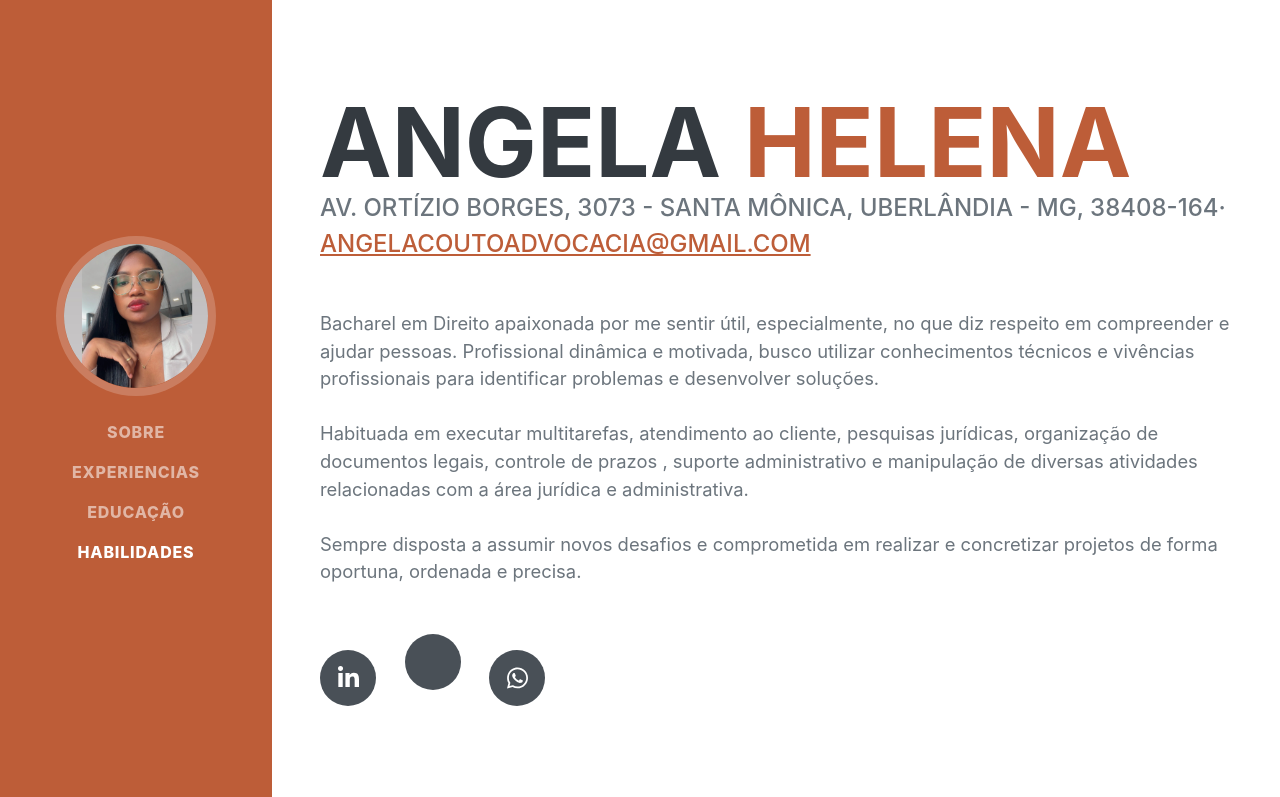
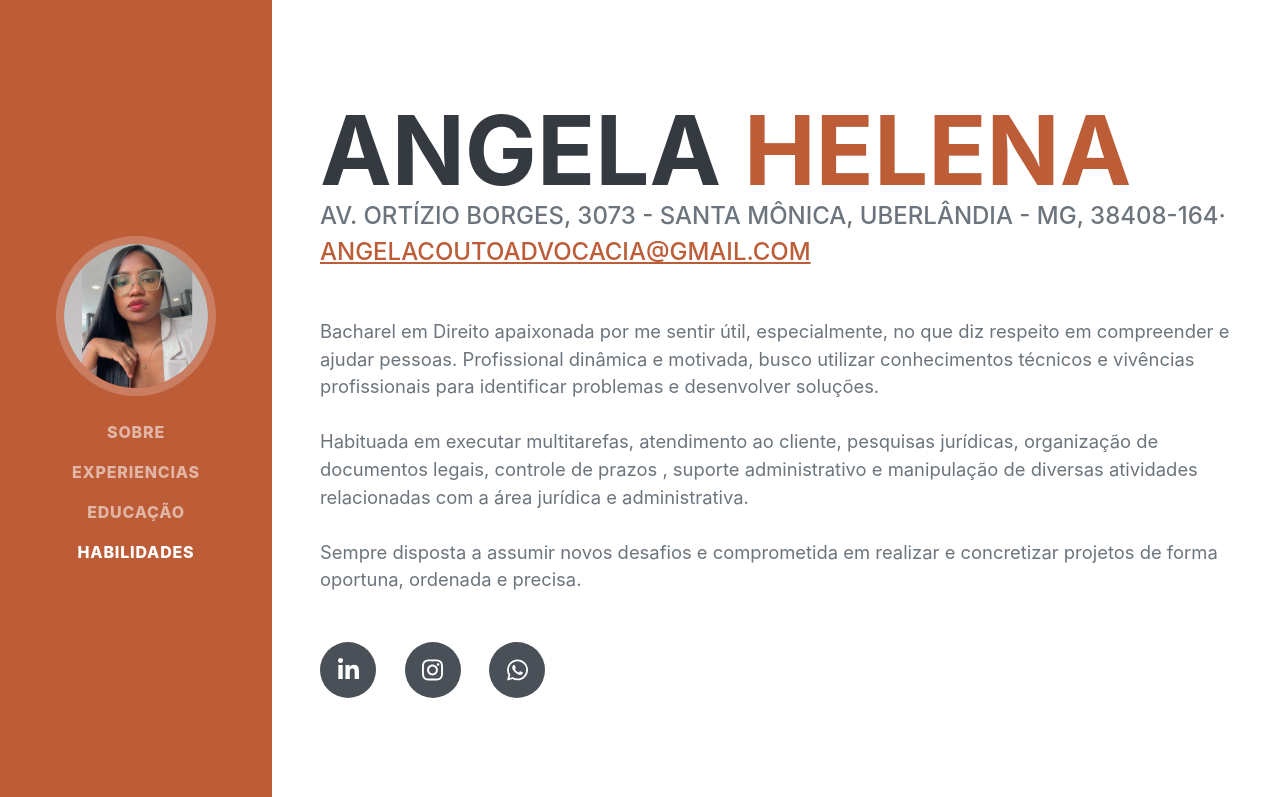
Before and after one commit to joseobr1992/AdvogadaAngela, a plain HTML site: page index.html in a window 1280 px wide. Shown: the top 797 px of the page. Drawn offline with nearby package versions, Linux system fonts and the light colour scheme; a web font is replaced by a local one.

Commit message:
Update index.html

```diff
--- a/index.html
+++ b/index.html
@@ -58,7 +58,7 @@
                     </p>
                     <div class="social-icons">
                         <a class="social-icon" href="https://www.linkedin.com/in/angela-helena-2843951a3/" target="_blank"><i class="fab fa-linkedin-in"></i></a>
-                        <a class="social-icon" href="https://www.instagram.com/angelacouto.adv/" target="_blank><i class="fa-brands fa-instagram" target="_blank"></i></a>
+                        <a class="social-icon" href="https://www.instagram.com/angelacouto.adv/" target="_blank"><i class="fa-brands fa-instagram" target="_blank"></i></a>
                         <a class="social-icon" href="https://wa.me/5534992366994" target="_blank"><i class="fa-brands fa-whatsapp"> </i></a>
                         <!-- <a class="social-icon" href="#!"><i class="fab fa-facebook-f"></i></a> -->
                     </div>
```
